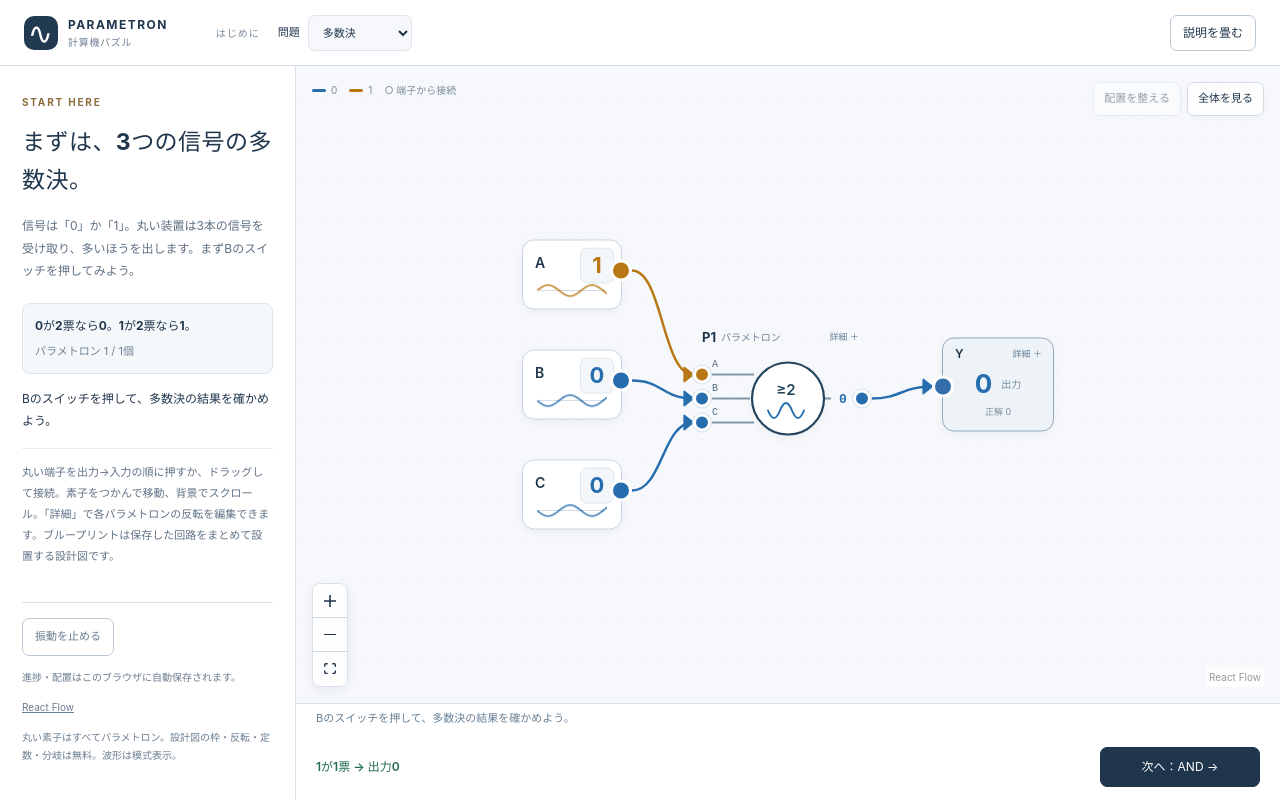
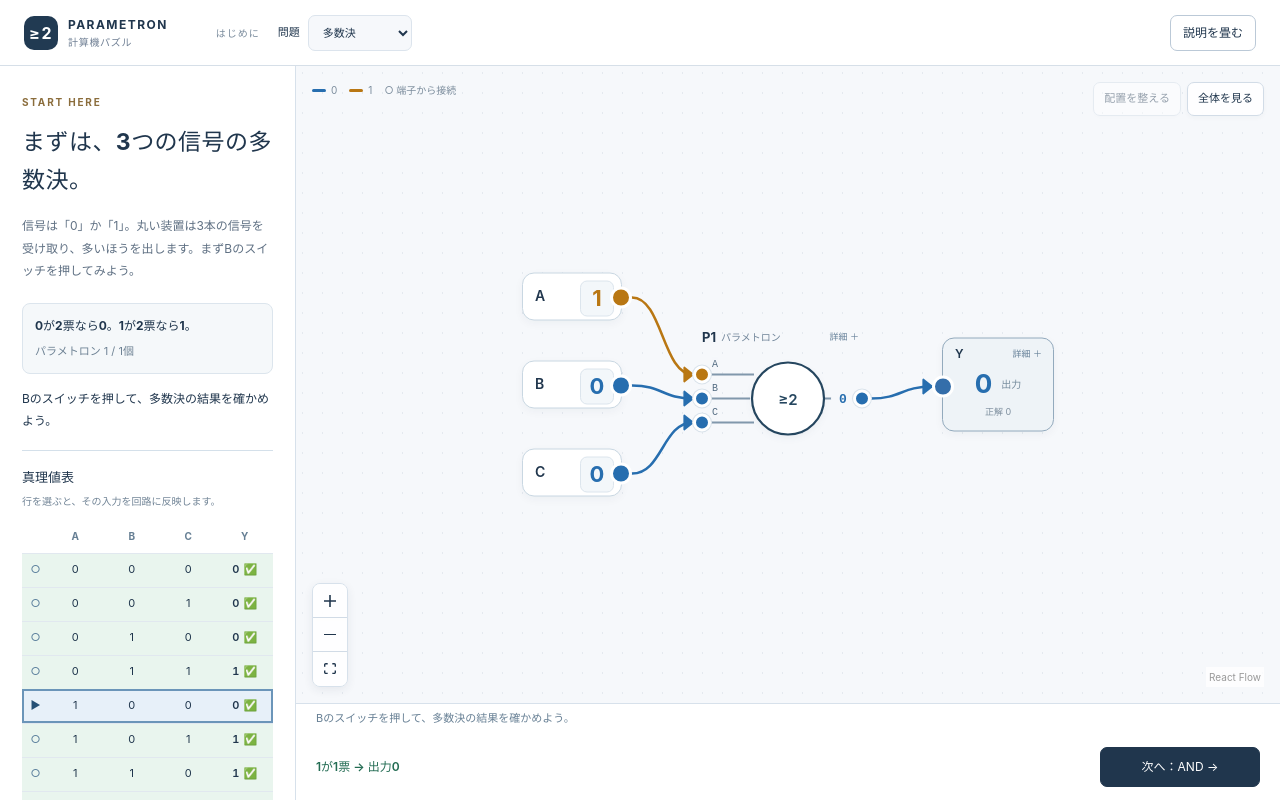
Before and after one commit to nishio/parametron-puzzle, a React (Vite) app in the folder editor/: page / in a window 1280 px wide. Built offline with nearby package versions, Linux system fonts and the light colour scheme.

Commit message:
Replace oscillation and duplicate input tests with a clickable truth table

```diff
--- a/editor/src/engine.js
+++ b/editor/src/engine.js
@@ -538,11 +538,9 @@ function normalizeGame(candidate) {
     boards: {},
     library: {},
     bests: {},
-    motion: true,
   };
   if (candidate?.version !== VERSION) return game;
   game.introDone = candidate.introDone === true;
-  game.motion = candidate.motion !== false;
   for (const level of levels.filter((item) => item.reward)) {
     const part = normalizeBoard(level, candidate.library?.[level.reward], {});
     if (score(level, part, {}).clear) game.library[level.reward] = part;
--- a/editor/src/main.jsx
+++ b/editor/src/main.jsx
@@ -509,7 +509,7 @@ function App() {
       ? "クリア！ すべての入力で正しく動きました。"
       : empty
         ? `P${empty.index + 1}の入力${empty.port + 1}が空いています。出力端子からつないでみよう。`
-        : "下の入力テストで、正解と違う場合を確かめよう。";
+        : "真理値表の行を選んで、正解と違う場合を確かめよう。";
   const rows = Array.from({ length: 2 ** level.inputs.length }, (_, row) => {
     const inputs = level.inputs.map(
         (_, i) => (row >> (level.inputs.length - 1 - i)) & 1,
@@ -528,13 +528,13 @@ function App() {
   const selected = edges.find((edge) => edge.id === selectedEdge);
   return (
     <div
-      className={`page${sideOpen ? " sidebar-open" : ""}${game.motion ? "" : " motion-paused"}`}
+      className={`page${sideOpen ? " sidebar-open" : ""}`}
       data-level={level.id}
     >
       <header className="site-header">
         <a className="brand" href="./">
           <span className="brand-icon" aria-hidden="true">
-            ∿
+            ≥2
           </span>
           <span>
             PARAMETRON<small>計算機パズル</small>
@@ -606,18 +606,47 @@ function App() {
               {instruction}
             </p>
 
-            <p className="flow-help">
-              丸い端子を出力→入力の順に押すか、ドラッグして接続。素子をつかんで移動、背景でスクロール。「詳細」で各パラメトロンの反転を編集できます。ブループリントは保存した回路をまとめて設置する設計図です。
+            <section
+              className="truth-table"
+              aria-labelledby="truth-table-title"
+            >
+              <h2 id="truth-table-title">真理値表</h2>
+              <p className="table-help">
+                行を選ぶと、その入力を回路に反映します。
               </p>
-            {!level.demo && (
-              <>
-                <h2 className="section-title">入力を変えて確かめる</h2>
-                <div className="test-cases">
-                  {rows.map((item) => (
-                    <button
+              <table>
+                <thead>
+                  <tr>
+                    <th scope="col">
+                      <span className="sr-only">選択</span>
+                    </th>
+                    {level.inputs.map((name) => (
+                      <th key={name} scope="col">
+                        {name}
+                      </th>
+                    ))}
+                    {level.outputs.map((name) => (
+                      <th key={name} scope="col">
+                        {name}
+                      </th>
+                    ))}
+                  </tr>
+                </thead>
+                <tbody>
+                  {rows.map((item) => {
+                    const select = () =>
+                      commit(
+                        (b) => {
+                          b.input = item.row;
+                        },
+                        "",
+                        false,
+                      );
+                    return (
+                      <tr
                         key={item.row}
                         data-test-row={item.row}
-                      aria-pressed={item.row === board.input}
+                        data-selected={item.row === board.input}
                         className={
                           item.pending
                             ? "pending"
@@ -625,74 +654,69 @@ function App() {
                               ? "correct"
                               : "incorrect"
                         }
-                      onClick={() =>
-                        commit(
-                          (b) => {
-                            b.input = item.row;
-                          },
-                          "",
-                          false,
-                        )
+                        onClick={select}
+                      >
+                        <td>
+                          <button
+                            className="table-input-button"
+                            aria-label={
+                              "入力を " +
+                              level.inputs
+                                .map((name, i) => name + " " + item.inputs[i])
+                                .join("、") +
+                              " にする"
                             }
+                            aria-pressed={item.row === board.input}
+                            onClick={(event) => {
+                              event.stopPropagation();
+                              select();
+                            }}
                           >
-                      <span>
-                        {level.inputs
-                          .map((name, i) => name + " " + item.inputs[i])
-                          .join(" · ")}
-                      </span>
-                      <small>
-                        {item.pending
-                          ? "未接続"
-                          : item.match
-                            ? "✓ 正解"
-                            : "× ちがう"}
-                      </small>
+                            {item.row === board.input ? "▶" : "○"}
                           </button>
-                  ))}
-                </div>
-                <details className="truth-table">
-                  <summary>真理値表を見る</summary>
-                  <table>
-                    <thead>
-                      <tr>
-                        {level.inputs.map((name) => (
-                          <th key={name}>{name}</th>
-                        ))}
-                        {level.outputs.map((name) => (
-                          <th key={name}>{name} 正解 / 現在</th>
-                        ))}
-                      </tr>
-                    </thead>
-                    <tbody>
-                      {rows.map((item) => (
-                        <tr key={item.row}>
+                        </td>
                         {item.inputs.map((value, i) => (
                           <td key={i}>{value}</td>
                         ))}
                         {level.outputs.map((name) => (
                           <td key={name}>
-                              {item.expected[name]} /{" "}
-                              {valueText(item.actual[name])}
+                            <span className="table-answer">
+                              {item.expected[name]}
+                            </span>
+                            <span
+                              className="table-verdict"
+                              role="img"
+                              aria-label={
+                                item.actual[name] === null
+                                  ? "未接続"
+                                  : item.actual[name] === item.expected[name]
+                                    ? "一致"
+                                    : "不一致"
+                              }
+                            >
+                              {item.actual[name] === null
+                                ? "—"
+                                : item.actual[name] === item.expected[name]
+                                  ? "✅"
+                                  : "❌"}
+                            </span>
                           </td>
                         ))}
                       </tr>
-                      ))}
+                    );
+                  })}
                 </tbody>
               </table>
-                </details>
-              </>
-            )}
+              <p className="table-key">
+                出力は正解の値 · ✅ 一致 / ❌ 不一致 / — 未接続
+              </p>
+            </section>
+
+            <p className="flow-help">
+              丸い端子を出力→入力の順に押すか、ドラッグして接続。素子をつかんで移動、背景でスクロール。「詳細」で各パラメトロンの反転を編集できます。ブループリントは保存した回路をまとめて設置する設計図です。
+            </p>
 
             <footer>
-              <button
-                onClick={() => {
-                  const next = clone(gameRef.current);
-                  next.motion = !next.motion;
-                  install(next);
-                }}
-              >
-                {game.motion ? "振動を止める" : "振動を動かす"}
-              </button>
               <p>
                 {storageOk
                   ? "進捗・配置はこのブラウザに自動保存されます。"
@@ -700,7 +724,7 @@ function App() {
               </p>
               <a href="https://reactflow.dev/">React Flow</a>
               <span>
-                丸い素子はすべてパラメトロン。設計図の枠・反転・定数・分岐は無料。波形は模式表示。
+                丸い素子はすべてパラメトロン。設計図の枠・反転・定数・分岐は無料。
               </span>
             </footer>
           </aside>
--- a/editor/src/nodes.jsx
+++ b/editor/src/nodes.jsx
@@ -13,28 +13,6 @@ const valueText = (value) => (value === 0 || value === 1 ? String(value) : "?");
 const outputLabel = (name) =>
   name === "S" ? "1の位" : name === "C" || name === "Cout" ? "2の位" : "出力";
 
-function Wave({ value }) {
-  const d = Array.from(
-    { length: 121 },
-    (_, x) =>
-      `${x ? "L" : "M"}${x} ${12 + (value === 1 ? -1 : 1) * 6 * Math.sin((x * Math.PI) / 24)}`,
-  ).join(" ");
-  return (
-    <svg
-      className="wave"
-      viewBox="0 0 72 24"
-      aria-hidden="true"
-      style={{ color: color(value) }}
-    >
-      <line x1="0" y1="12" x2="72" y2="12" />
-      {value !== null && (
-        <g className="wave-moving">
-          <path d={d} />
-        </g>
-      )}
-    </svg>
-  );
-}
 function usePorts(data) {
   const id = useNodeId(),
     update = useUpdateNodeInternals();
@@ -87,8 +65,7 @@ function SignalNode({ data }) {
         <strong style={{ color: color(data.value) }}>{data.value}</strong>
         {data.detail && <small>押して0 / 1を切替</small>}
       </button>
-      <Wave value={data.value} />
-      <Source data={data} name={data.name} top={data.detail ? "50%" : 30} />
+      <Source data={data} name={data.name} top={data.detail ? "50%" : 24} />
     </div>
   );
 }
@@ -129,18 +106,9 @@ function ParametronSymbol({ value }) {
       <g className="symbol-body">
         <circle cx="86" cy="48" r="36" />
       </g>
-      <text className="symbol-name" x="84" y="44" textAnchor="middle">
+      <text className="symbol-name" x="86" y="54" textAnchor="middle">
         ≥2
       </text>
-      <path
-        className="symbol-sine"
-        style={{ stroke: color(value) }}
-        d={
-          value === 1
-            ? "M66 60Q72 45 78 60T90 60T102 60"
-            : "M66 60Q72 75 78 60T90 60T102 60"
-        }
-      />
       <circle className="symbol-value-bg" cx="141" cy="48" r="12" />
       <text
         className="symbol-value"
@@ -247,7 +215,6 @@ function GateNode({ data }) {
         <strong style={{ color: color(data.value) }}>
           {valueText(data.value)}
         </strong>
-        <Wave value={data.value} />
       </div>
       <Source
         data={data}
@@ -291,7 +258,6 @@ function OutputNode({ data }) {
       </div>
       {data.detail ? (
         <>
-          <Wave value={data.value} />
           <div className="expected">この入力の正解：{data.expected}</div>
           {data.invert && (
             <button
@@ -359,11 +325,11 @@ export function nodeSize(node) {
   if (node.type === "answer")
     return {
       width: node.data.detail ? 150 : 112,
-      height: node.data.detail ? (node.data.invert ? 194 : 164) : 94,
+      height: node.data.detail ? (node.data.invert ? 170 : 140) : 94,
     };
   return {
     width: node.data.detail ? 150 : 100,
-    height: node.data.detail ? 130 : 70,
+    height: node.data.detail ? 94 : 48,
   };
 }
 export const nodeTypes = {
--- a/editor/src/style.css
+++ b/editor/src/style.css
@@ -245,10 +245,6 @@ h1 {
   font-size: 10px;
   font-weight: 400;
 }
-.signal-node > .wave {
-  display: block;
-  margin: 2px auto 8px;
-}
 .constant-row {
   height: 46px;
   padding: 10px 15px;
@@ -345,10 +341,6 @@ h1 {
   line-height: 1.3;
   margin-top: 7px;
 }
-.output-node .wave {
-  display: block;
-  margin: 3px auto;
-}
 .expected {
   font-size: 10px;
   color: #6a7d90;
@@ -356,31 +348,6 @@ h1 {
 }
 .output-node > .invert-button {
   margin: auto;
-}
-.wave {
-  width: 72px;
-  height: 24px;
-  overflow: hidden;
-}
-.wave line {
-  stroke: #cfdbe6;
-  stroke-width: 1;
-}
-.wave path {
-  fill: none;
-  stroke: currentColor;
-  stroke-width: 1.6;
-}
-.wave-moving {
-  animation: travel 1.8s linear infinite;
-}
-.motion-paused .wave-moving {
-  animation-play-state: paused;
-}
-@keyframes travel {
-  to {
-    transform: translateX(-48px);
-  }
 }
 .toolbar {
   display: flex;
@@ -436,23 +403,6 @@ h1 {
 .section-title {
   font-size: 15px;
   margin: 14px 0 9px;
-}
-.test-cases {
-  display: grid;
-  grid-template-columns: repeat(auto-fit, minmax(120px, 1fr));
-  gap: 8px;
-}
-.test-cases button {
-  display: flex;
-  flex-direction: column;
-  gap: 4px;
-  align-items: flex-start;
-  text-align: left;
-  font-size: 12px;
-  min-height: 68px;
-}
-.test-cases small {
-  font-size: 11px;
 }
 .correct {
   background: #e9f5ee;
@@ -542,9 +492,6 @@ footer span {
   .primary {
     width: 100%;
   }
-  .test-cases {
-    grid-template-columns: repeat(2, minmax(0, 1fr));
-  }
   .react-flow__panel button {
     font-size: 10px;
     min-height: 32px;
@@ -556,8 +503,3 @@ footer span {
     margin-left: 0;
   }
 }
-@media (prefers-reduced-motion: reduce) {
-  .wave-moving {
-    animation: none;
-  }
-}
--- a/editor/src/workspace.css
+++ b/editor/src/workspace.css
@@ -43,7 +43,7 @@ body {
   color: #fff;
   background: #213a52;
   border-radius: 10px;
-  font-size: 30px;
+  font-size: 16px;
   line-height: 1;
 }
 .lesson-navigation {
@@ -135,24 +135,85 @@ body {
   font-size: 12px;
   margin: 20px 0 10px;
 }
-.test-cases {
-  grid-template-columns: repeat(2, minmax(0, 1fr));
-  gap: 6px;
+.truth-table {
+  font-size: 11px;
+  margin: 18px 0 0;
+  padding-top: 16px;
 }
-.test-cases button {
-  min-height: 58px;
-  padding: 7px;
+.truth-table h2 {
+  font-size: 13px;
+}
+.table-help,
+.table-key {
   font-size: 10px;
+  line-height: 1.7;
+  color: #718496;
+  margin: 5px 0 9px;
 }
-.test-cases small {
-  font-size: 10px;
+.table-key {
+  font-size: 9px;
+  margin-top: 8px;
 }
-.truth-table {
-  font-size: 10px;
+.truth-table table {
+  margin-top: 8px;
+  width: 100%;
+  table-layout: fixed;
+}
+.truth-table th:first-child {
+  width: 25px;
 }
 .truth-table td,
 .truth-table th {
-  padding: 6px 3px;
+  padding: 0 3px;
+  height: 34px;
+  vertical-align: middle;
+}
+.truth-table th {
+  color: #667f94;
+  font-size: 10px;
+}
+.truth-table tbody tr {
+  cursor: pointer;
+}
+.truth-table tbody tr:hover {
+  background: #eef4f8;
+}
+.truth-table tbody tr[data-selected="true"] {
+  background: #e7f0f9;
+  outline: 2px solid #6b95b9;
+  outline-offset: -2px;
+}
+.truth-table .table-input-button {
+  min-height: 32px;
+  width: 21px;
+  padding: 0;
+  border: 0;
+  background: transparent;
+  color: #577c9a;
+  font-size: 11px;
+}
+.truth-table .table-input-button[aria-pressed="true"] {
+  box-shadow: none;
+  color: #244f75;
+}
+.table-answer {
+  font-variant-numeric: tabular-nums;
+  font-weight: 600;
+}
+.table-verdict {
+  display: inline-block;
+  margin-left: 4px;
+  font-size: 11px;
+}
+.sr-only {
+  position: absolute;
+  width: 1px;
+  height: 1px;
+  margin: -1px;
+  padding: 0;
+  overflow: hidden;
+  clip-path: inset(50%);
+  white-space: nowrap;
 }
 footer {
   gap: 12px;
@@ -451,11 +512,6 @@ footer span {
     sans-serif;
   fill: #25465f;
 }
-.symbol-sine {
-  fill: none;
-  stroke-width: 2;
-  stroke-linecap: round;
-}
 .symbol-value-bg {
   fill: #f6f8fb;
 }
@@ -514,7 +570,7 @@ footer span {
 }
 .compact-signal {
   width: 100px;
-  height: 70px;
+  height: 48px;
   border-radius: 12px;
   border-color: #c9d7e2;
 }
@@ -539,12 +595,6 @@ footer span {
 }
 .compact-signal .signal-switch strong {
   font-size: 22px;
-}
-.compact-signal .wave {
-  display: block;
-  width: 70px;
-  height: 22px;
-  margin: 1px auto 0;
 }
 .compact-constants {
   width: 100px;
@@ -667,7 +717,7 @@ footer span {
     width: 28px;
     height: 30px;
     border-radius: 8px;
-    font-size: 26px;
+    font-size: 16px;
   }
   .site-header {
     gap: 8px;
```
Also changed, not shown: tests/browser.cjs (+87 -0 lines), 5 other files (tests, documents, lock files or other folders). Lines whose indentation alone changed are shown as unchanged.
